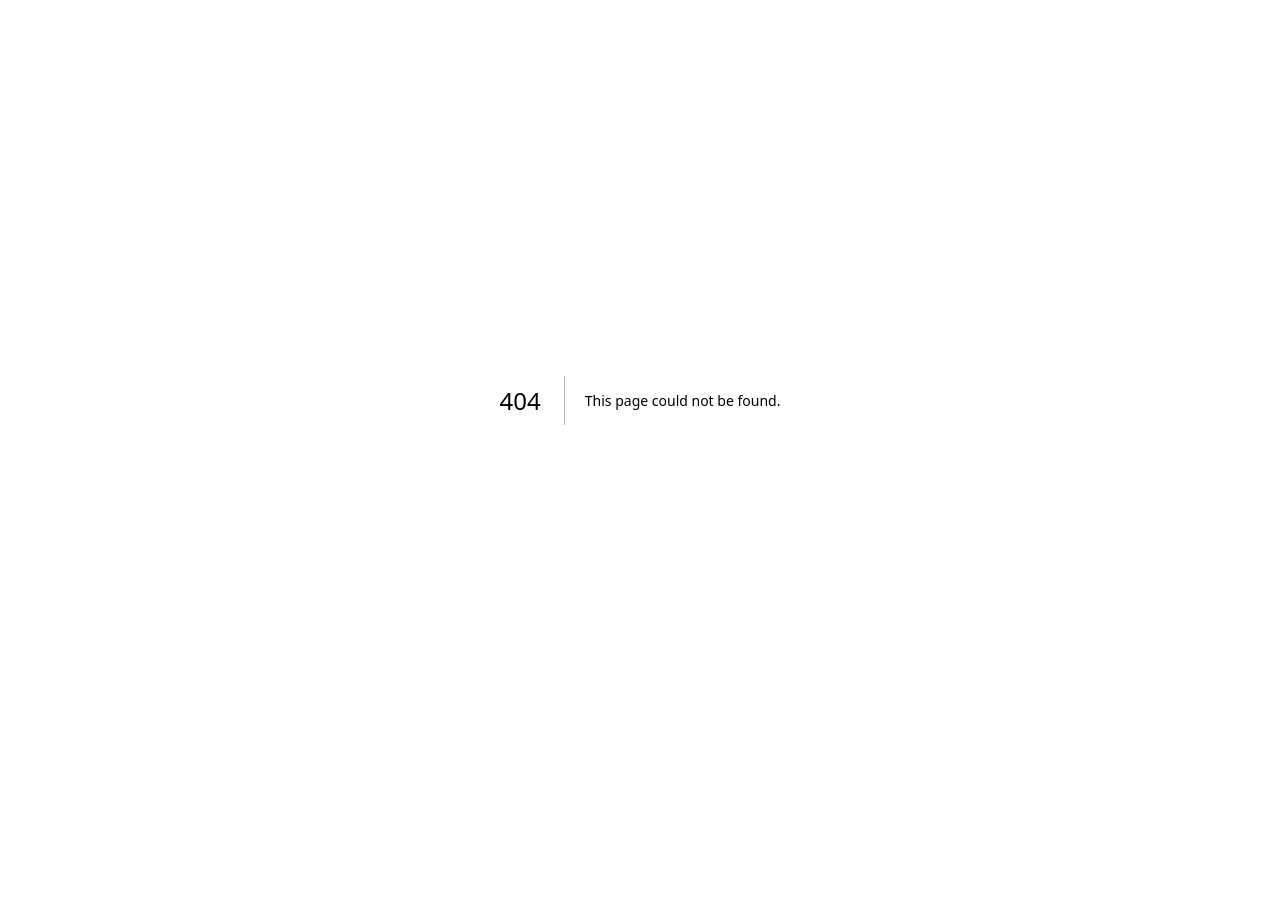
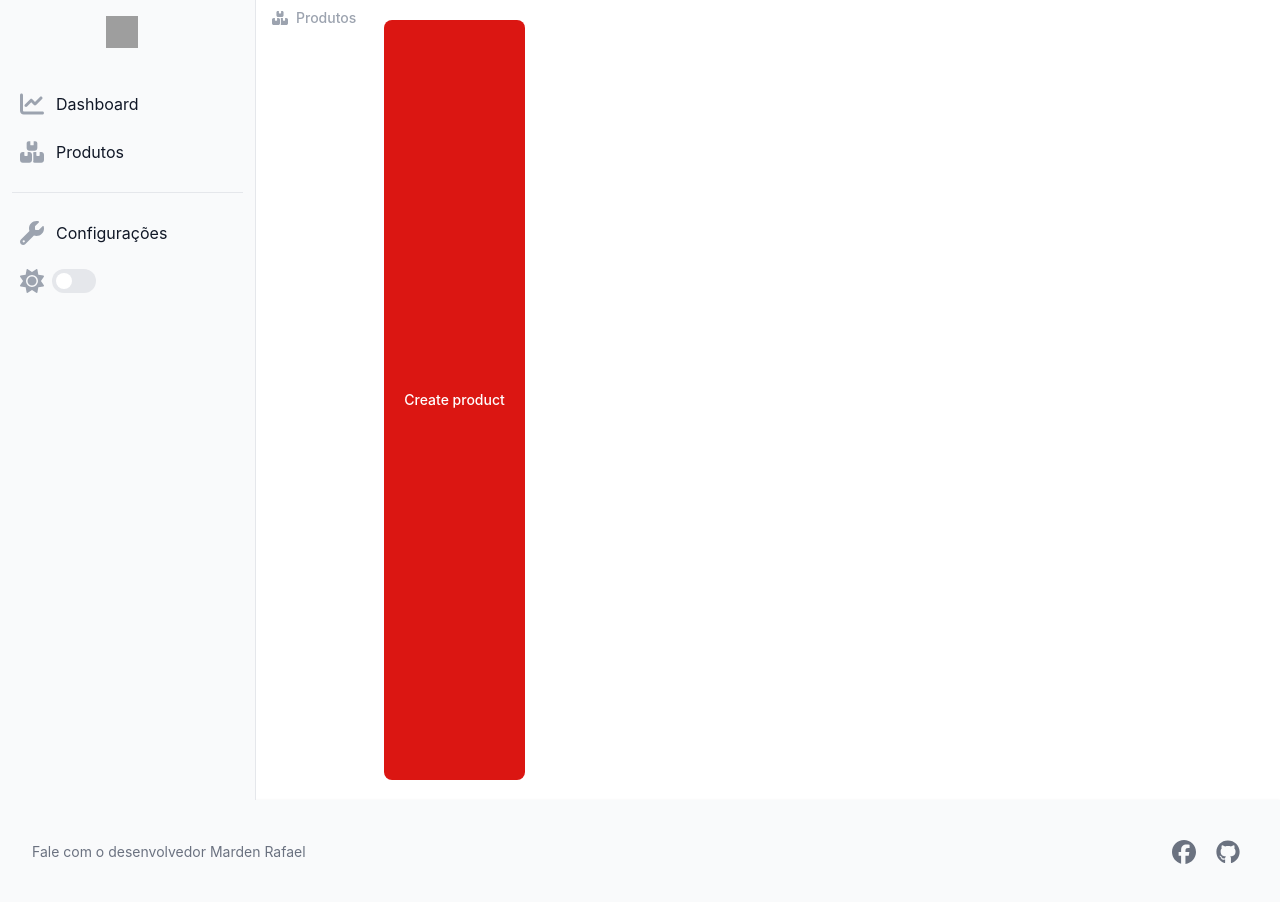
Before and after one commit to mardenrafael/next-ecommerce, a Next.js app: page /admin/products in a window 1280 px wide. Before the commit this address had no page. Before the commit the page ends 800 px from the top, so only its background shows below. Built offline with nearby package versions, Linux system fonts and the light colour scheme; grey boxes are pictures that could not be loaded.

Commit message:
feat: cria pagina products

```diff
--- /dev/null
+++ b/src/pages/admin/products/index.tsx
@@ -0,0 +1,40 @@
+import Container from "@/components/Container/Container";
+import Footer from "@/components/Footer/Footer";
+import SideNav from "@/components/SideNav/SideNav";
+import BreadScrumbs from "@/components/BreadScrumbs/BreadScrumbs";
+import { faBoxesStacked } from "@fortawesome/free-solid-svg-icons";
+
+export default function Products(): JSX.Element {
+  return (
+    <>
+      <main className="flex">
+        <Container>
+          <SideNav logoUrl="https://flowbite.com/docs/images/logo.svg" />
+        </Container>
+
+        <nav className="h-fit ml-2">
+          <BreadScrumbs
+            scrumbs={[
+              {
+                title: "Produtos",
+                icon: faBoxesStacked,
+              },
+            ]}
+          />
+        </nav>
+
+        <div className="flex justify-center m-5">
+          <button
+            id="defaultModalButton"
+            data-modal-toggle="defaultModal"
+            className="block text-white bg-primary-700 hover:bg-primary-800 focus:ring-4 focus:outline-none focus:ring-primary-300 font-medium rounded-lg text-sm px-5 py-2.5 text-center dark:bg-primary-600 dark:hover:bg-primary-700 dark:focus:ring-primary-800"
+            type="button"
+          >
+            Create product
+          </button>
+        </div>
+      </main>
+      <Footer />
+    </>
+  );
+}
```
